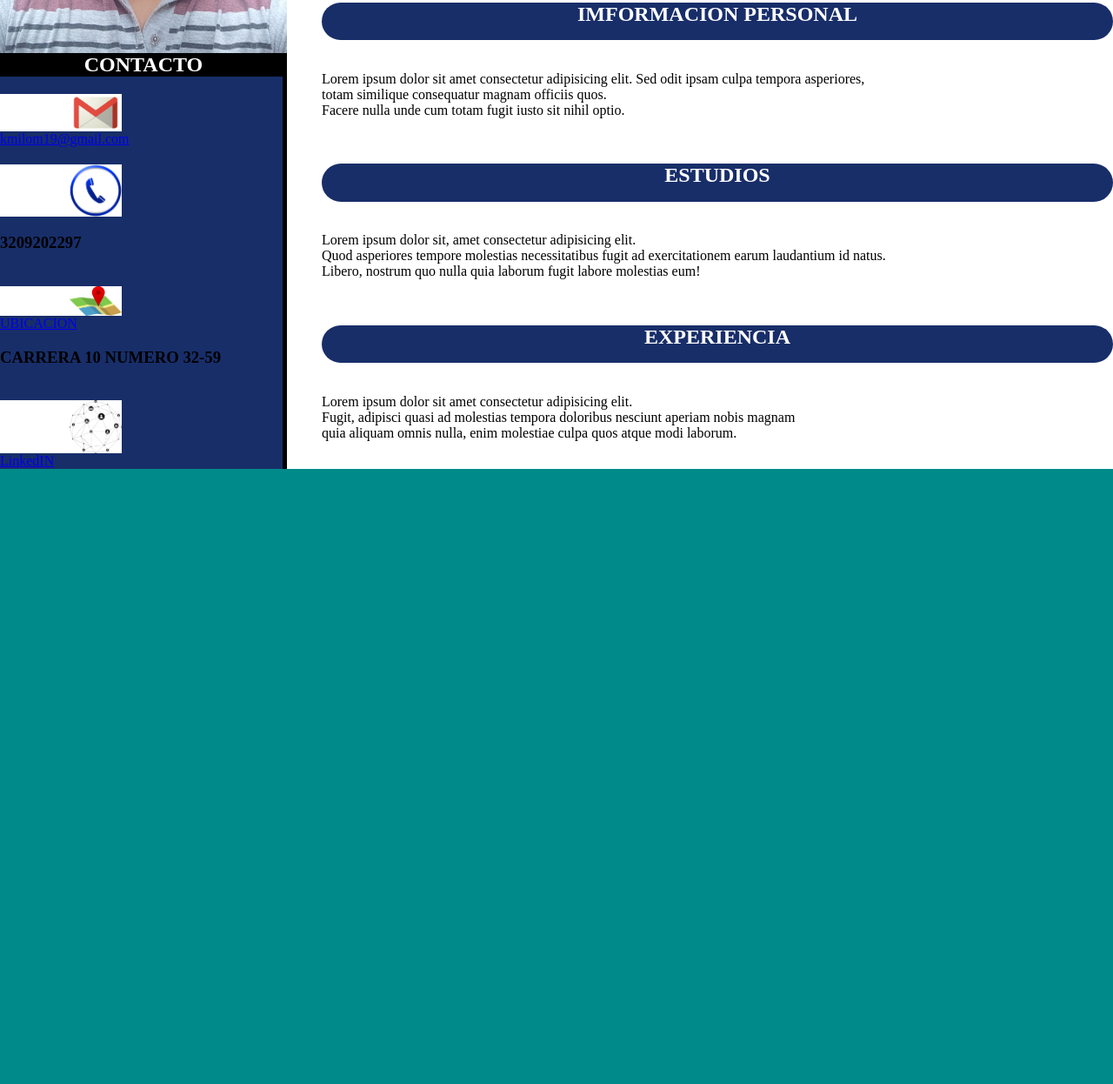
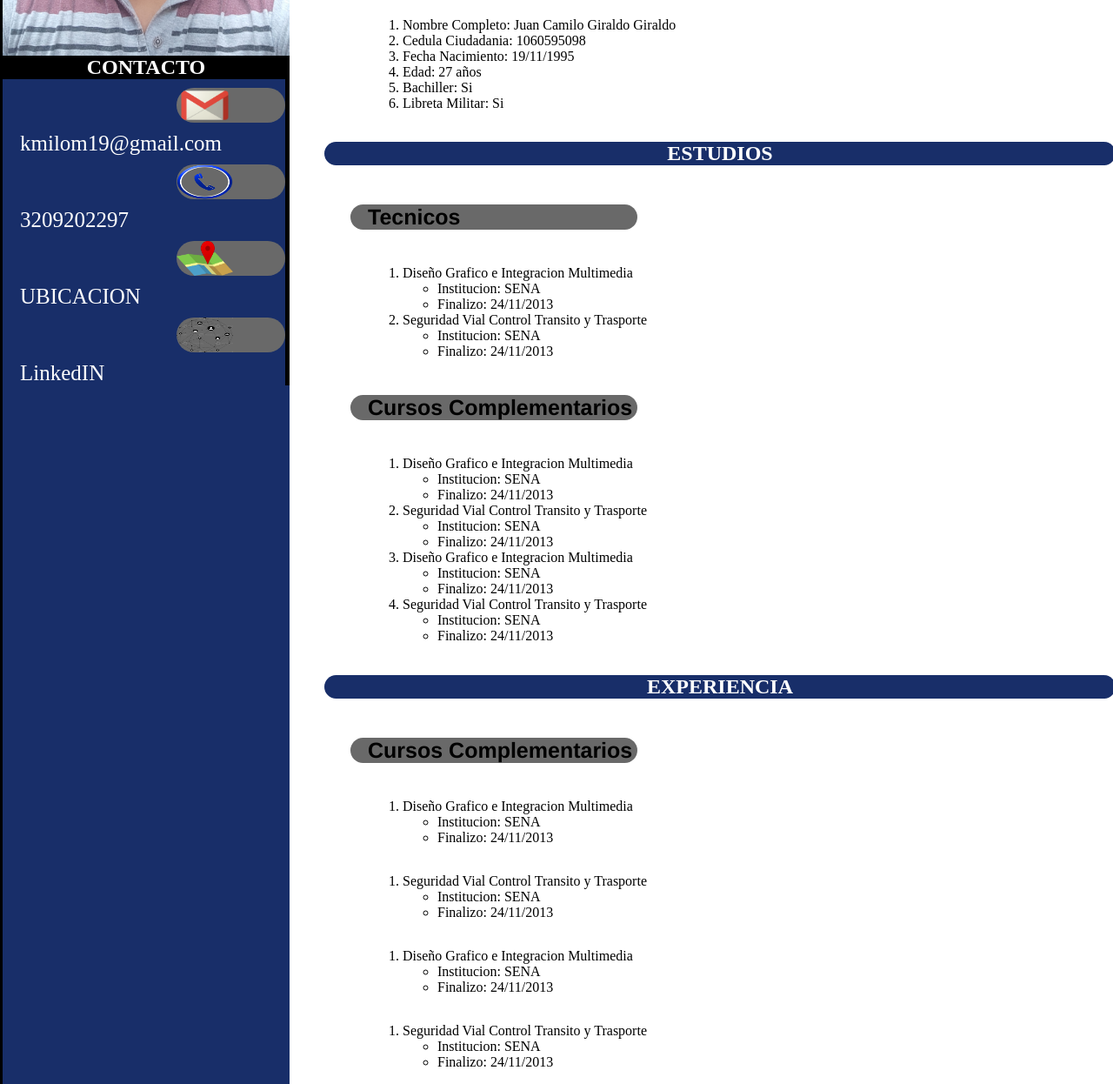
Before and after one commit to JC-GIRALDO-GIRALDO/Hoja_vida_juan, a plain HTML site: page Archivos_html/index.html in a window 1280 px wide. Shown: the part 367-1613 px from the top of the page at 87% size. Before the commit the page ends 926 px from the top, so only its background shows below. Drawn offline with Linux system fonts and the light colour scheme.

Commit message:
se agrego cambios importante a la hoja de vida con css

```diff
--- a/Archivos_html/index.html
+++ b/Archivos_html/index.html
@@ -18,10 +18,9 @@
             <img id="correo" src="../imagenes/correo.png" alt="kmilom19@gmail.com">
             <a href="mailto:kmilom19@gmail.com">kmilom19@gmail.com</a>
             <img id="contacto" src="../imagenes/contactotel.png" alt="numero celular">
-            <strong><h3>3209202297</h3></strong>
+            <a href="#3209202297">3209202297</a>
             <img id="ubicacion" src="../imagenes/ubicacion.png" alt="carrera 10 # 32-59">
             <a href="https://www.google.com/maps/place/Cra.+10+%2332-59,+Sup%C3%ADa,+Caldas/@5.4559201,-75.6536616,17z/data=!3m1!4b1!4m6!3m5!1s0x8e4706c40c482e43:0x368f900af4e17b44!8m2!3d5.4559148!4d-75.6510867!16s%2Fg%2F11jdmh56ym?hl=es">UBICACION</a>
-            <strong><h3>CARRERA 10 NUMERO 32-59</h3></strong>
             <img id="redglobal" src="../imagenes/redglobal.png" alt="LinkedIN">
             <a href="www.linkedin.com/in/
             juan-camilo-giraldo-giraldo-16719b271
@@ -35,20 +34,82 @@
                     laudantium dolorem provident tempore totam.</P>
 
                 <h2>IMFORMACION PERSONAL</h2>
-                <P>Lorem ipsum dolor sit amet consectetur adipisicing elit. Sed odit ipsam culpa tempora asperiores, <br>
-                    totam similique consequatur magnam officiis quos. <br>
-                    Facere nulla unde cum totam fugit iusto sit nihil optio.</P>
-
+                <ol>
+                    <li>Nombre Completo: Juan Camilo Giraldo Giraldo</li>
+                    <li>Cedula Ciudadania: 1060595098</li>
+                    <li>Fecha Nacimiento: 19/11/1995</li>
+                    <li>Edad: 27 años</li>
+                    <li>Bachiller: Si</li>
+                    <li>Libreta Militar: Si</li>
+                </ol>
                 <h2>ESTUDIOS</h2>
-                <P>Lorem ipsum dolor sit, amet consectetur adipisicing elit. <br>
-                    Quod asperiores tempore molestias necessitatibus fugit ad exercitationem earum laudantium id natus. <br>
-                    Libero, nostrum quo nulla quia laborum fugit labore molestias eum!</P>
+                <h3>Tecnicos</h3>
+                <ol>
+                    <li>Diseño Grafico e Integracion Multimedia</li>
+                    <ul>
+                       <li>Institucion: SENA</li>
+                       <li>Finalizo: 24/11/2013</li>
+                    </ul>
+                    <li>Seguridad Vial Control Transito y Trasporte</li>
+                    <ul>
+                       <li>Institucion: SENA</li>
+                       <li>Finalizo: 24/11/2013</li>
+                    </ul>
+                </ol>
+                <h3>Cursos Complementarios</h3>
+                <ol>
+                    <li>Diseño Grafico e Integracion Multimedia</li>
+                    <ul>
+                       <li>Institucion: SENA</li>
+                       <li>Finalizo: 24/11/2013</li>
+                    </ul>
+                    <li>Seguridad Vial Control Transito y Trasporte</li>
+                    <ul>
+                       <li>Institucion: SENA</li>
+                       <li>Finalizo: 24/11/2013</li>
+                    </ul>
+                    <li>Diseño Grafico e Integracion Multimedia</li>
+                    <ul>
+                       <li>Institucion: SENA</li>
+                       <li>Finalizo: 24/11/2013</li>
+                    </ul>
+                    <li>Seguridad Vial Control Transito y Trasporte</li>
+                    <ul>
+                       <li>Institucion: SENA</li>
+                       <li>Finalizo: 24/11/2013</li>
+                    </ul>
+                </ol>
 
                 <h2>EXPERIENCIA</h2>
-                <p>Lorem ipsum dolor sit amet consectetur adipisicing elit. <br>
-                    Fugit, adipisci quasi ad molestias tempora doloribus nesciunt aperiam nobis magnam <br>
-                    quia aliquam omnis nulla, enim molestiae culpa quos atque modi laborum.</p>
-
+                <h3>Cursos Complementarios</h3>
+                <ol>
+                    <li>Diseño Grafico e Integracion Multimedia</li>
+                    <ul>
+                       <li>Institucion: SENA</li>
+                       <li>Finalizo: 24/11/2013</li>
+                    </ul>
+                </ol>
+                <ol>
+                    <li>Seguridad Vial Control Transito y Trasporte</li>
+                    <ul>
+                       <li>Institucion: SENA</li>
+                       <li>Finalizo: 24/11/2013</li>
+                    </ul>
+                </ol>
+                <ol>
+                    <li>Diseño Grafico e Integracion Multimedia</li>
+                    <ul>
+                       <li>Institucion: SENA</li>
+                       <li>Finalizo: 24/11/2013</li>
+                    </ul>
+                </ol>
+                <ol>
+                    <li>Seguridad Vial Control Transito y Trasporte</li>
+                    <ul>
+                       <li>Institucion: SENA</li>
+                       <li>Finalizo: 24/11/2013</li>
+                    </ul>
+                </ol>
         </div>
 
     </div>
--- a/styles_CSS/container.css
+++ b/styles_CSS/container.css
@@ -3,6 +3,7 @@
   float: auto;
   width: 1400px;
   background-color: rgb(24, 46, 105);
+  border: 3px solid black;
   display: grid;
   grid-template-columns: 330px 997px;
 }
--- a/styles_CSS/head_body.css
+++ b/styles_CSS/head_body.css
@@ -1,5 +1,6 @@
-head , body {
-    margin: 0;
-    padding: 0;
-    background-color: darkcyan;
+head,
+body {
+  margin: 0;
+  padding: 0;
+  background-color: rgb(80, 73, 73);
 }
--- a/styles_CSS/header.css
+++ b/styles_CSS/header.css
@@ -4,6 +4,7 @@
   border-right: 5px solid black;
   display: grid;
   grid-template-columns: 330px;
+  align-self: flex-start;
 }
 
 #foto {
@@ -19,34 +20,55 @@
   text-align: center;
 }
 
-#correo {
-    float: auto;
-    width: 60px;
-    padding-left: 80px;
-    margin-top: 20px;
-    background-color: rgb(255, 255, 255);
+.header > a {
+  color: white;
+  font-size: 25px;
+  margin-top: 10px;
+  text-decoration: none;
+  margin-left: 20px;
 }
 
-#contacto {
-    float: auto;
-    width: 60px;
-    padding-left: 80px;
-    margin-top: 20px;
-    background-color: rgb(255, 255, 255);
+.header > a:hover {
+  background-color: black;
+  transition: 5ms;
+}
+
+#correo {
+  width: 65px;
+  margin-top: 10px;
+  height: 40px;
+  margin-left: 200px;
+  padding-right: 60px;
+  background-color: dimgray;
+  border-radius: 40px;
+}
+
+.header > #contacto {
+  width: 65px;
+  margin-top: 10px;
+  height: 40px;
+  margin-left: 200px;
+  padding-right: 60px;
+  background-color: dimgray;
+  border-radius: 40px;
 }
 
 #ubicacion {
-    float: auto;
-    width: 60px;
-    padding-left: 80px;
-    margin-top: 20px;
-    background-color: rgb(255, 255, 255);
+  width: 65px;
+  margin-top: 10px;
+  height: 40px;
+  margin-left: 200px;
+  padding-right: 60px;
+  background-color: dimgray;
+  border-radius: 40px;
 }
 
 #redglobal {
-    float: auto;
-    width: 60px;
-    padding-left: 80px;
-    margin-top: 20px;
-    background-color: rgb(255, 255, 255);
+  width: 65px;
+  margin-top: 10px;
+  height: 40px;
+  margin-left: 200px;
+  padding-right: 60px;
+  background-color: dimgray;
+  border-radius: 40px;
 }
--- a/styles_CSS/main.css
+++ b/styles_CSS/main.css
@@ -4,7 +4,6 @@
   border-right: 5px solid black;
   display: grid;
   grid-template-columns: 950px;
-
 }
 
 .main > h1 {
@@ -19,7 +18,7 @@
 
 .txt2 {
   color: black;
-    font-family:'Franklin Gothic Medium', 'Arial Narrow', Arial, sans-serif;
+  font-family: "Franklin Gothic Medium", "Arial Narrow", Arial, sans-serif;
   font-size: 40px;
 }
 
@@ -30,10 +29,23 @@
   color: white;
   padding: 0;
   text-align: center;
-
 }
 
 .main p {
   margin-left: 40px;
+}
 
+.main > h3 {
+  margin-left: 70px;
+  padding-left: 20px;
+  border-radius: 60px;
+  font-size: 25px;
+  background-color: dimgray;
+  margin-right: 550px;
+  color: 1px solid rgb(0, 0, 0);
+  font-family: "Franklin Gothic Medium", "Arial Narrow", Arial, sans-serif;
 }
+
+.main > ol {
+  margin-left: 90px;
+}
```
Lines whose indentation alone changed are shown as unchanged.
